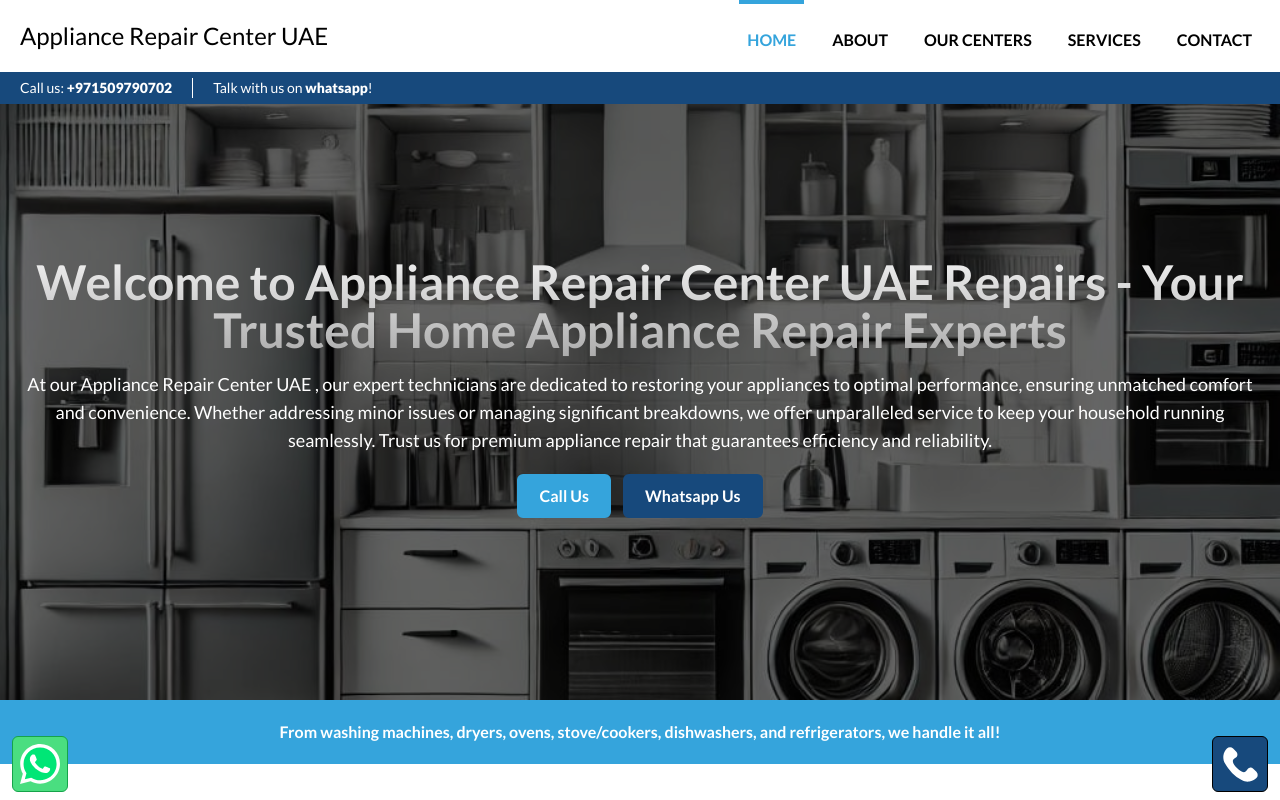
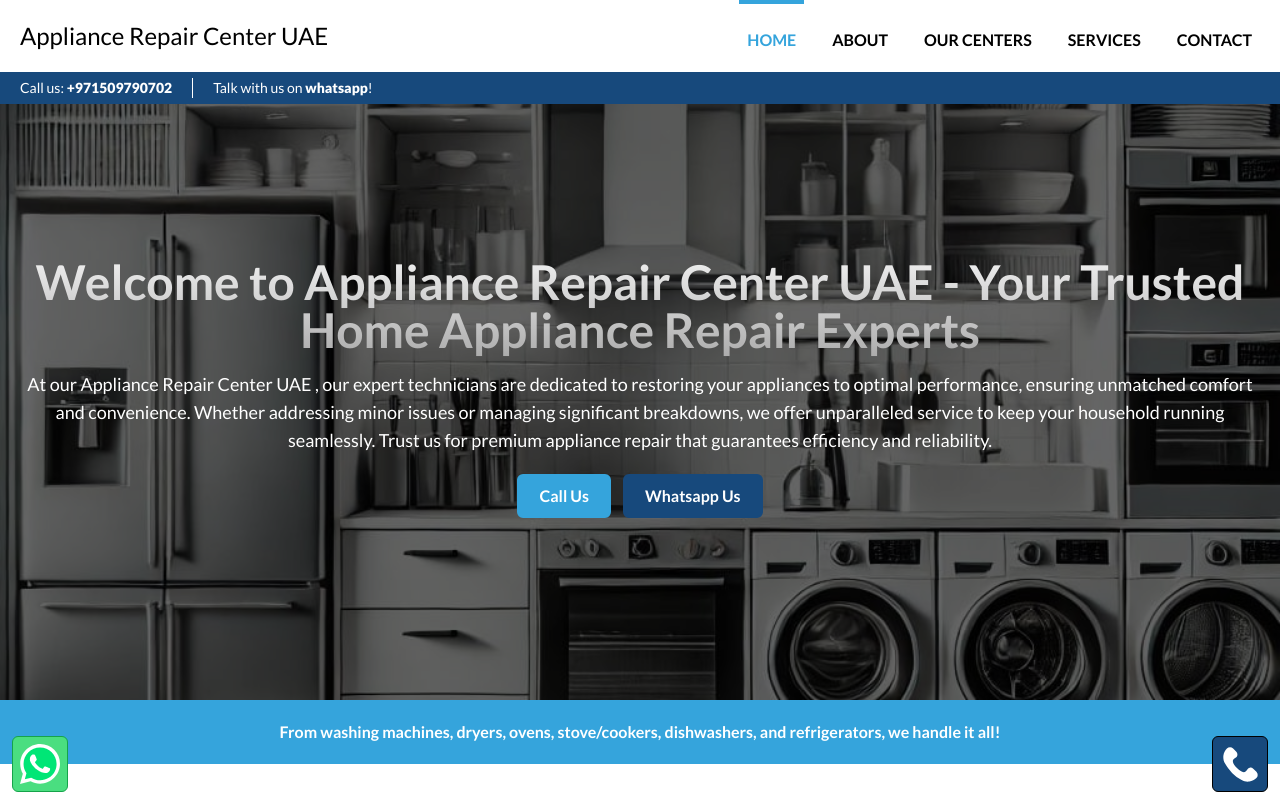
Before and after one commit to cyhammad/repair-site, a Next.js app: page / in a window 1280 px wide. Shown: the top 800 px of the page. Built offline with nearby package versions, Linux system fonts and the light colour scheme.

Commit message:
Update SliderBanner.jsx

```diff
--- a/src/components/SliderBanner.jsx
+++ b/src/components/SliderBanner.jsx
@@ -28,7 +28,7 @@ export function SliderBanner({ company = "Appliance Repair Center UAE" }) {
         className="z-50 flex flex-col justify-center items-center"
       >
         <motion.p className="font-bold text-3xl md:text-5xl px-5 text-center bg-clip-text text-transparent bg-gradient-to-b from-neutral-50 to-neutral-400 py-4">
-          Welcome to Appliance Repair Center UAE Repairs - Your Trusted Home Appliance Repair
+          Welcome to Appliance Repair Center UAE  - Your Trusted Home Appliance Repair
           Experts
         </motion.p>
         <motion.p className="max-w-7xl mb-5 px-5 md:text-lg text-white text-center">
```
